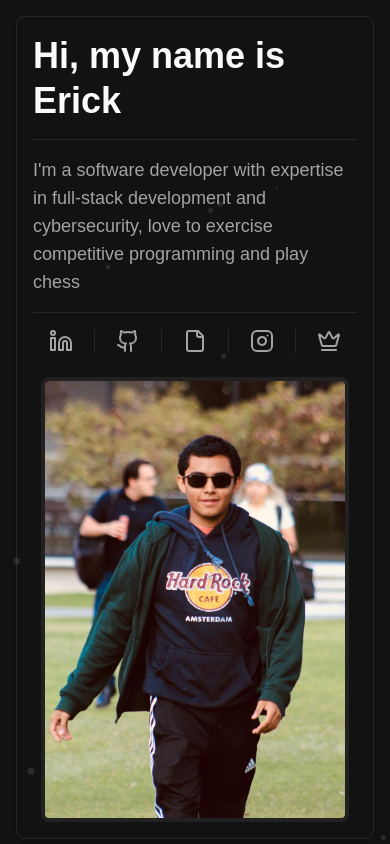
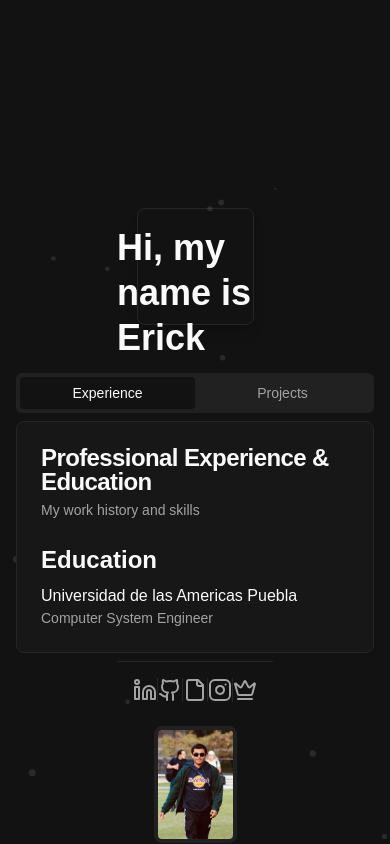
Before and after one commit to HugeErick/portafolio, a Next.js app: page / in a window 390 px wide. Shown: the top 844 px of the page. Built offline with nearby package versions, Linux system fonts and the light colour scheme.

Commit message:
feat: visual feat

```diff
--- a/src/app/globals.css
+++ b/src/app/globals.css
@@ -66,6 +66,7 @@ body {
   --chart-3: 0 0% 30%;
   --chart-4: 0 0% 90%;
   --chart-5: 0 0% 10%;
+	--beige: 56 100% 84%; /* Very strong ass color use with transparency */
 	}
 }
 
@@ -77,3 +78,56 @@ body {
     @apply bg-background text-foreground;
   }
 }
+
+#presentationCardParent::before,
+#presentationCardParent::after {
+  content: "";
+  position: absolute;
+  z-index: -1;
+  top: 0;
+  left: 0;
+  right: 0;
+  bottom: 0;
+  border-radius: inherit;
+  border: 1px solid hsla(var(--beige) / 0.2);
+  opacity: 0;
+  transform: scale(1);
+	pointer-events: none;
+}
+
+#presentationCardParent:hover::before {
+  animation: wave 2s ease-in-out 2;
+}
+
+#presentationCardParent:hover::after {
+  animation: wave 2s ease-in-out 1;
+  animation-delay: 1s;
+}
+
+@keyframes wave {
+  0% {
+    transform: scale(1);
+    opacity: 1;
+  }
+  30% {
+    transform: scale(1.15);
+    opacity: 0.7;
+  }
+  70% {
+    transform: scale(1.35);
+    opacity: 0.4;
+  }
+  100% {
+    transform: scale(1.5);
+    opacity: 0;
+  }
+}
+
+@media screen and (max-width: 480px) {
+  #presentationCardParent {
+    margin: 2vh auto;
+    /* Even smaller on mobile */
+    width: clamp(100px, 30vw, 150px);
+    height: clamp(100px, 30vw, 150px);
+  }
+}
--- a/src/components/ExperienceAndProjectsTabs.tsx
+++ b/src/components/ExperienceAndProjectsTabs.tsx
@@ -12,7 +12,7 @@ import ProjectShowcase from "@/components/ProjectShowcase";
 
 const ExperienceAndProjectsTabs = () => {
 	return (
-		<Tabs defaultValue="experience & education" className="w-full max-w-4xl">
+			<Tabs defaultValue="experience & education" className="w-full max-w-4xl z-10">
 				<TabsList className="grid w-full grid-cols-2">
 					<TabsTrigger value="experience & education">Experience</TabsTrigger>
 					<TabsTrigger value="projects">Projects</TabsTrigger>
@@ -52,9 +52,7 @@ const Education = () => {
 		<section className="space-y-2">
 			<div>
 				<h3 className="font-semibold text-2xl">Education</h3>
-				<p className="mt-2">
-					Universidad de las Americas Puebla
-				</p>
+				<p className="mt-2">Universidad de las Americas Puebla</p>
 				<p className="text-sm text-muted-foreground">
 					Computer System Engineer
 				</p>
--- a/src/components/PresentationCard.tsx
+++ b/src/components/PresentationCard.tsx
@@ -13,7 +13,7 @@ const PresentationCard = () => {
               play chess`;
 
   return (
-    <div className="relative w-full max-w-4xl bg-background border border-border rounded-lg shadow-lg overflow-hidden">
+    <div id="presentationCardParent" className="relative w-full max-w-4xl bg-background border border-border rounded-lg shadow-lg overflow-visible z-0">
       <BackgroundParticles />
       <div className="relative z-10 p-4 md:p-8 flex flex-col md:flex-row items-center gap-6">
         <div className="flex-1 space-y-4">
```
Lines whose indentation alone changed are shown as unchanged.
